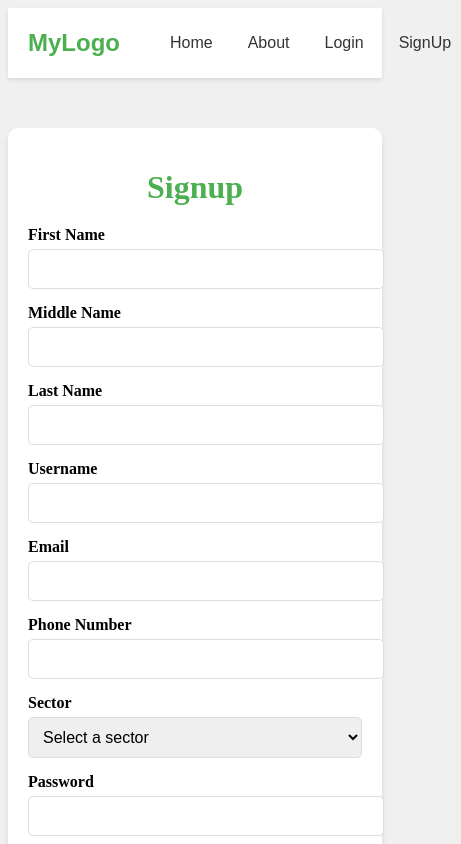
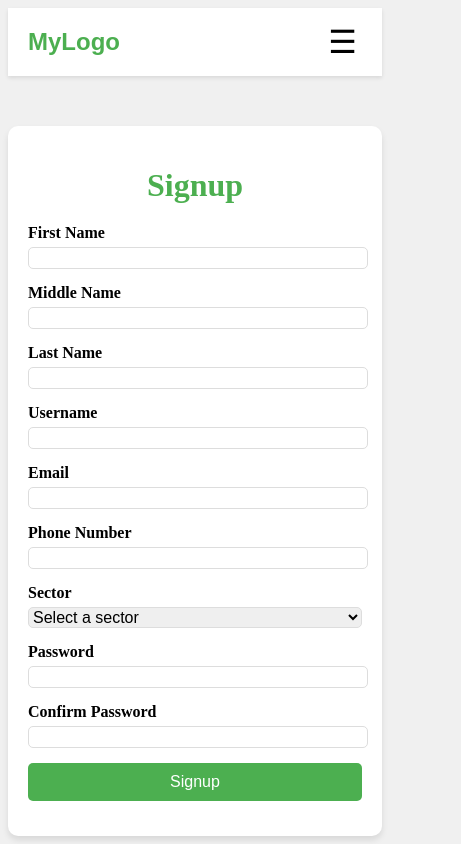
Before and after one commit to marwanGA09/pro-member-DMYJ, a React (Vite) app in the folder client/: page /signup in a window 390 px wide. Shown: the top 844 px of the page, 461 px wide, since content can reach past the window. Built offline with nearby package versions, Linux system fonts and the light colour scheme.

Commit message:
make the header customize for mobile

```diff
--- a/client/src/components/Navigation.jsx
+++ b/client/src/components/Navigation.jsx
@@ -1,12 +1,13 @@
 import { useContext, useState } from 'react';
-import { Link } from 'react-router';
+import { Link } from 'react-router'; // Changed to use `react-router-dom` for Link
 import './Navigation.scss';
 import { myContext } from '../components/ContextProvider';
 import axios from 'axios';
 
 const Navigation = () => {
   const { user, setUser } = useContext(myContext);
-  console.log(user);
+  const [isMenuOpen, setIsMenuOpen] = useState(false); // State for toggling menu
+
   const handleLogout = () => {
     axios
       .get('http://localhost:4321/v1/logout', {
@@ -14,7 +15,6 @@ const Navigation = () => {
       })
       .then((res) => {
         console.log(res);
-
         setUser(false);
       })
       .catch((e) => {
@@ -23,17 +23,23 @@ const Navigation = () => {
     alert('You have been logged out.');
   };
 
-  // const handleLogin = () => {
-  //   // setIsLoggedIn(true);
-  //   alert('You are now logged in.');
-  // };
+  const toggleMenu = () => {
+    setIsMenuOpen(!isMenuOpen); // Toggle menu visibility
+  };
 
   return (
     <nav className="navigation">
       <Link to={'/'}>
         <div className="logo">MyLogo</div>
       </Link>
-      <ul className="nav-links">
+
+      {/* Hamburger Icon */}
+      <div className="hamburger" onClick={toggleMenu}>
+        ☰
+      </div>
+
+      {/* Menu Links */}
+      <ul className={`nav-links ${isMenuOpen ? 'open' : ''}`}>
         <li>
           <Link to={'/'}>Home</Link>
         </li>
@@ -42,7 +48,6 @@ const Navigation = () => {
         </li>
         {user ? (
           <>
-            {/* FIX */}
             <li>
               <Link to={'/admin-dashboard'}>Admin</Link>
             </li>
--- a/client/src/components/Navigation.scss
+++ b/client/src/components/Navigation.scss
@@ -22,6 +22,13 @@ $text-color: #333;
     &:hover {
       color: $hover-color;
     }
+  }
+
+  .hamburger {
+    display: none; // Hide the hamburger by default
+    font-size: 2rem;
+    cursor: pointer;
+    padding: 5px;
   }
 
   .nav-links {
@@ -59,4 +66,38 @@ $text-color: #333;
       }
     }
   }
+
+  // Mobile styles
+  @media (max-width: 500px) {
+    .hamburger {
+      display: block; // Show hamburger on small screens
+    }
+
+    .nav-links {
+      position: absolute;
+      top: 60px;
+      left: 0;
+      width: 100%;
+      background-color: #fff;
+      display: none;
+      flex-direction: column;
+      gap: 10px;
+      padding: 10px;
+      box-shadow: 0 2px 4px rgba(0, 0, 0, 0.1);
+
+      &.open {
+        display: flex; // Show menu when toggled
+      }
+
+      li {
+        width: 100%;
+        text-align: center;
+
+        a {
+          display: block;
+          padding: 10px;
+        }
+      }
+    }
+  }
 }
--- a/client/src/pages/SignUp.scss
+++ b/client/src/pages/SignUp.scss
@@ -34,7 +34,7 @@ $error-color: #e74c3c;
       input,
       select {
         width: 100%;
-        padding: 10px;
+        // padding: 10px;
         font-size: 1rem;
         border: 1px solid #ddd;
         border-radius: 5px;
```
